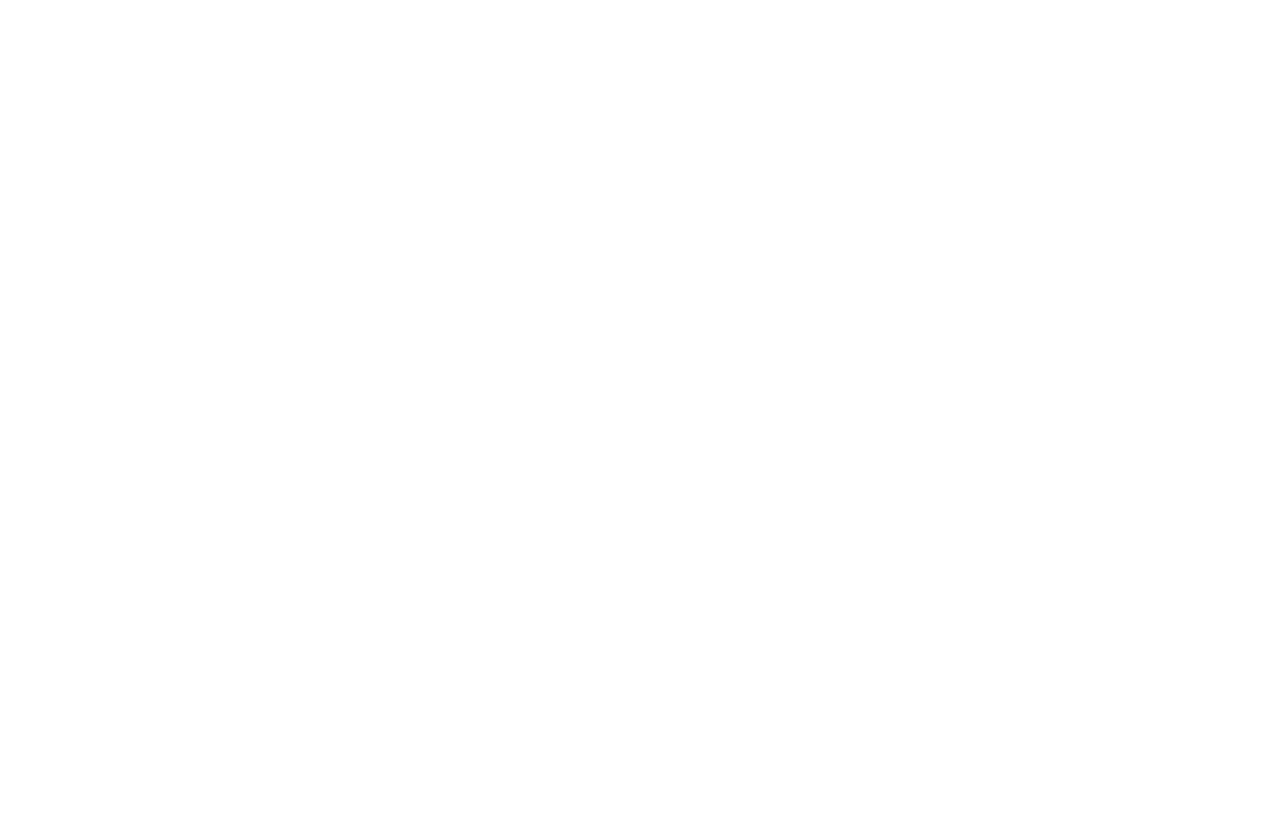
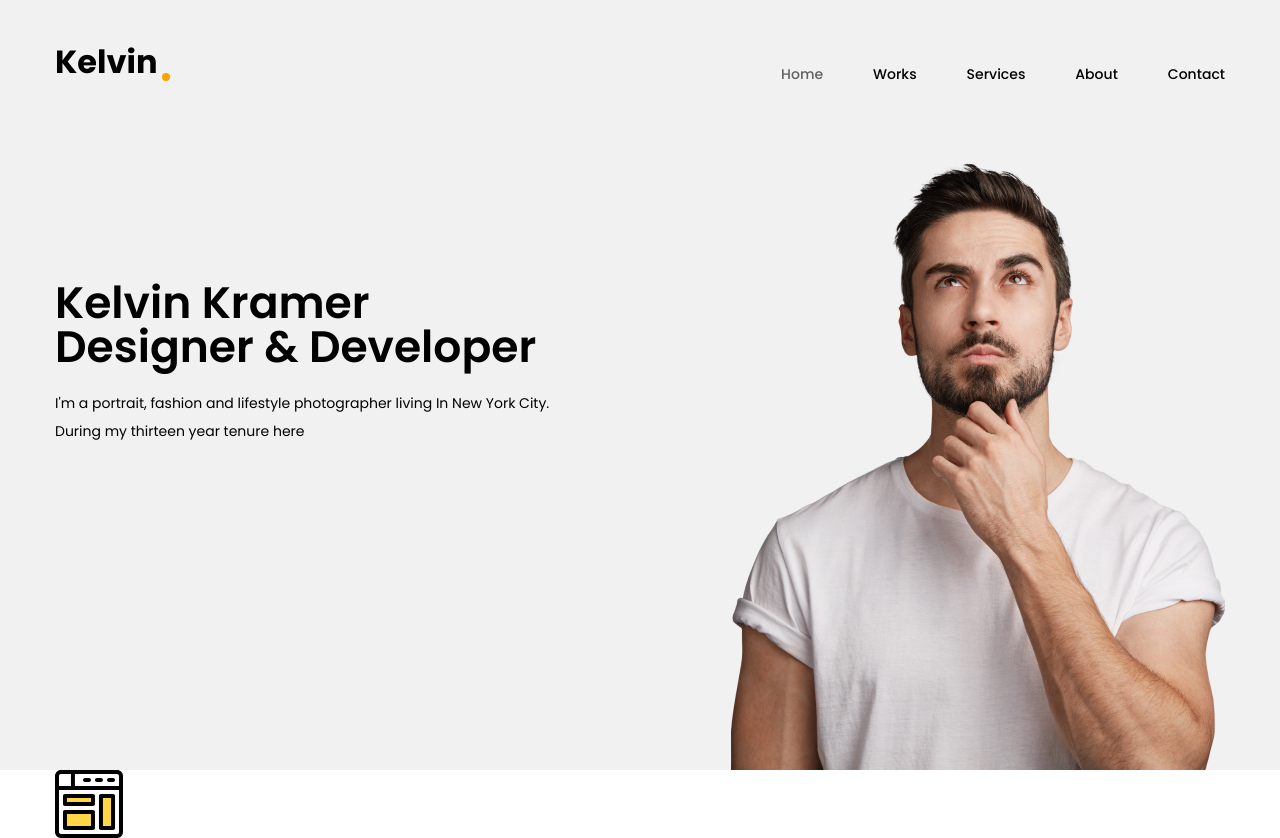
Before and after one commit to IlonaSkargovskaya/myFolio, a plain HTML site: page index.html in a window 1280 px wide. Before the commit the page ends 800 px from the top, so only its background shows below. Drawn offline with Linux system fonts and the light colour scheme.

Commit message:
header done

```diff
--- /dev/null
+++ b/css/reset.css
@@ -0,0 +1,44 @@
+
+/*Обнуление*/
+*{
+	padding: 0;
+	margin: 0;
+	border: 0;
+}
+*,*:before,*:after{
+	-moz-box-sizing: border-box;
+	-webkit-box-sizing: border-box;
+	box-sizing: border-box;
+}
+:focus,:active{outline: none;}
+a:focus,a:active{outline: none;}
+
+nav,footer,header,aside{display: block;}
+
+html,body{
+	height: 100%;
+	width: 100%;
+
+    line-height: 1;
+	-ms-text-size-adjust: 100%;
+	-moz-text-size-adjust: 100%;
+	-webkit-text-size-adjust: 100%;
+}
+input,button,textarea{font-family:inherit;}
+
+input::-ms-clear{display: none;}
+button{cursor: pointer;}
+button::-moz-focus-inner {padding:0;border:0;}
+a, a:visited{text-decoration: none;}
+a:hover{text-decoration: none;}
+ul li{list-style: none;}
+img{vertical-align: top;}
+
+h1,h2,h3,h4,h5,h6{font-size:inherit;font-weight: 400;}
+/*--------------------*/
+
+.wrapper{
+    min-height: 100%;
+    overflow: hidden;
+
+}
--- a/css/style.css
+++ b/css/style.css
@@ -0,0 +1,98 @@
+@import "./reset.css";
+@import url('https://fonts.googleapis.com/css2?family=Poppins:wght@400;500;600;700&display=swap');
+
+body{
+    font-family: 'Poppins', 'Arial', 'Helvetica', sans-serif;
+    color: #000;
+    font-size: 14px;
+}
+
+a{
+    transition: .4s;
+}
+
+.container{
+    max-width: 1230px;
+    padding: 0 30px;
+    margin: 0 auto;
+}
+
+/*Header*/
+
+.header{
+    background-color: #F1F1F1;
+    padding-top: 46px;
+}
+
+.header-nav{
+    display: flex;
+    justify-content: space-between;
+    align-items: flex-end;
+    margin-bottom: 76px;
+}
+
+.logo{
+    font-weight: 700;
+    font-size: 32px;
+    color:#000;
+    padding: 0 12px 3px 0;
+    position: relative;
+}
+
+.logo::after{
+    content: "";
+    display: block;
+    width: 8px;
+    height: 8px;
+    background-color: #FDA300;
+    border-radius: 50%;
+    position: absolute;
+    right: 0;
+    bottom: 0;
+}
+
+
+/*nav-list*/
+
+
+.nav-list {
+    display: flex;
+    column-gap: 50px; /*отступ между флекс-колонками меню*/
+    font-weight: 500;
+    font-style: 14px;
+}
+
+.nav-link {
+    color: #000;
+}
+
+.nav-link.active{
+    color: #606060;
+}
+
+.nav-link:hover, .nav-link:active{
+    color: #606060;
+}
+
+/*header-content*/
+.header-row {
+    display:flex;
+    justify-content: space-between;
+    column-gap:30px;
+}
+.header-content {
+    max-width: 500px;
+    margin-top: 124px;
+}
+.header-img {
+}
+
+.header-heading{
+    font-weight: 600;
+    font-size: 44px;
+    margin-bottom: 20px;
+}
+
+.header-content p{
+    line-height: 2;
+}
--- a/index.html
+++ b/index.html
@@ -4,10 +4,50 @@
     <meta charset="UTF-8">
     <meta http-equiv="X-UA-Compatible" content="IE=edge">
     <meta name="viewport" content="width=device-width, initial-scale=1.0">
-    <link rel="stylesheet" type="text/css" href="css/style.css">
-    <title>Portfolio</title>
+    <link rel="stylesheet" type="text/css" href="./css/style.css">
+    <link rel="stylesheet" type="text/css" href="./css/media.css">
+    <title>My portfolio</title>
 </head>
 <body>
+    <header class="header">
+        <div class="container">
+            <div class="header-nav">
+                <a href="#!" class="logo">Kelvin</a>
+                <nav class="nav">
+                    <ul class="nav-list">
+                        <li ><a href="#!" class="nav-link active">Home</a></li>
+                        <li ><a href="#!" class="nav-link">Works</a></li>
+                        <li ><a href="#!" class="nav-link">Services</a></li>
+                        <li ><a href="#!" class="nav-link">About</a></li>
+                        <li ><a href="#!" class="nav-link">Contact</a></li>
+                    </ul>
+                </nav>
+            </div>
 
+            <!-- Header content -->
+            <div class="header-row">
+                <div class="header-content">
+                    <h1 class="header-heading">Kelvin Kramer <br> Designer & Developer</h1>
+                    <p>I'm a portrait, fashion and lifestyle photographer living In New York City. During my thirteen year tenure here</p>
+                </div>
+                <div class="header-img">
+                    <img src="./img/header/hero.png" alt="">
+                </div>
+            </div>
+        </div>
+    </header>
+
+    <section class="services">
+        <div class="container">
+            <div class="services-row">
+                <div class="service-card">
+                    <img class="service-card-img" src="./img/services/browser 1.svg" alt="">
+                </div>
+            </div>
+        </div>
+    </section>
+
+
+    <script src="./js/main.js"></script>
 </body>
 </html>
```
Also changed, not shown: css/media.css (added), img/header/hero.png (added), img/icons/nav_close.svg (added), img/icons/nav_open.svg (added), img/portfolio/01.jpg (added), img/portfolio/02.jpg (added), img/portfolio/03.jpg (added), img/services/browser 1.svg (added), img/services/graphic1.svg (added), img/services/startup 1.svg (added), img/socials/Behance.svg (added), img/socials/Dribble.svg (added), img/socials/Instargam.svg (added), img/socials/LinkedIn.svg (added), 1 more files.
